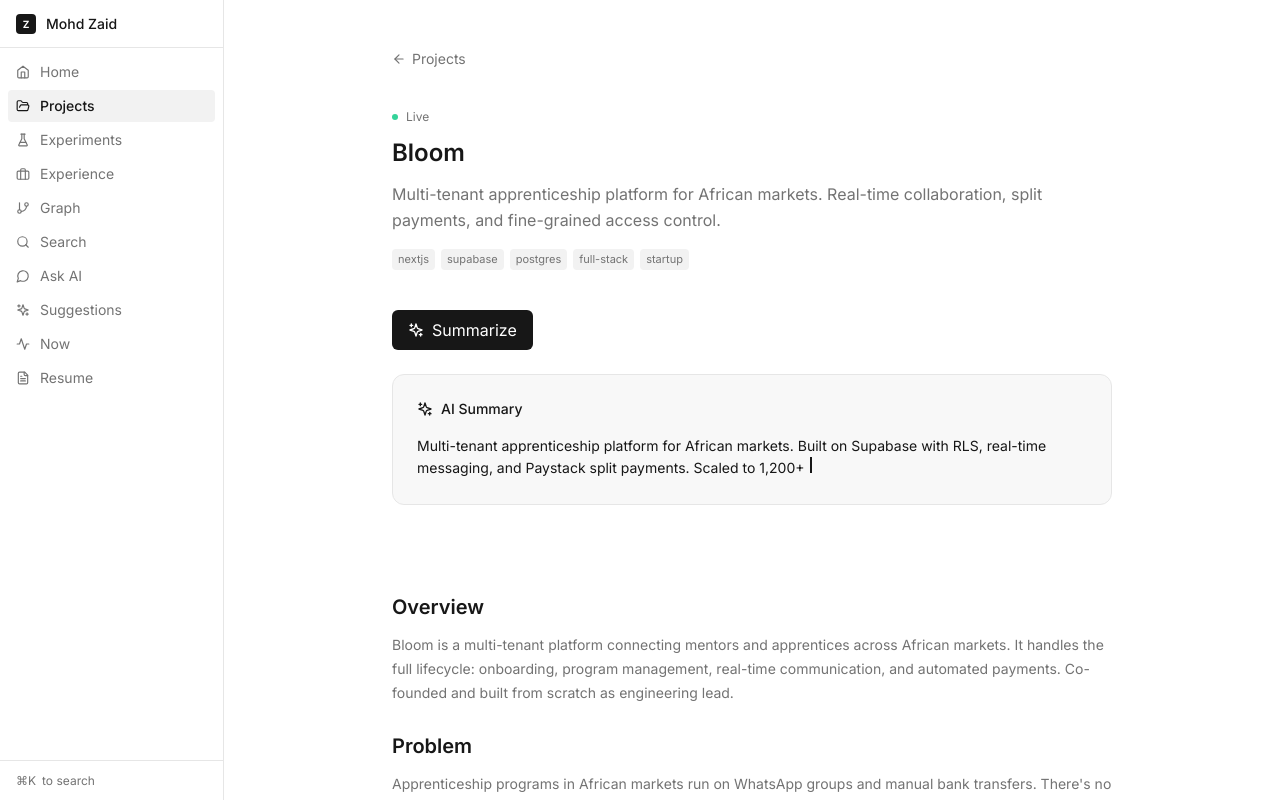
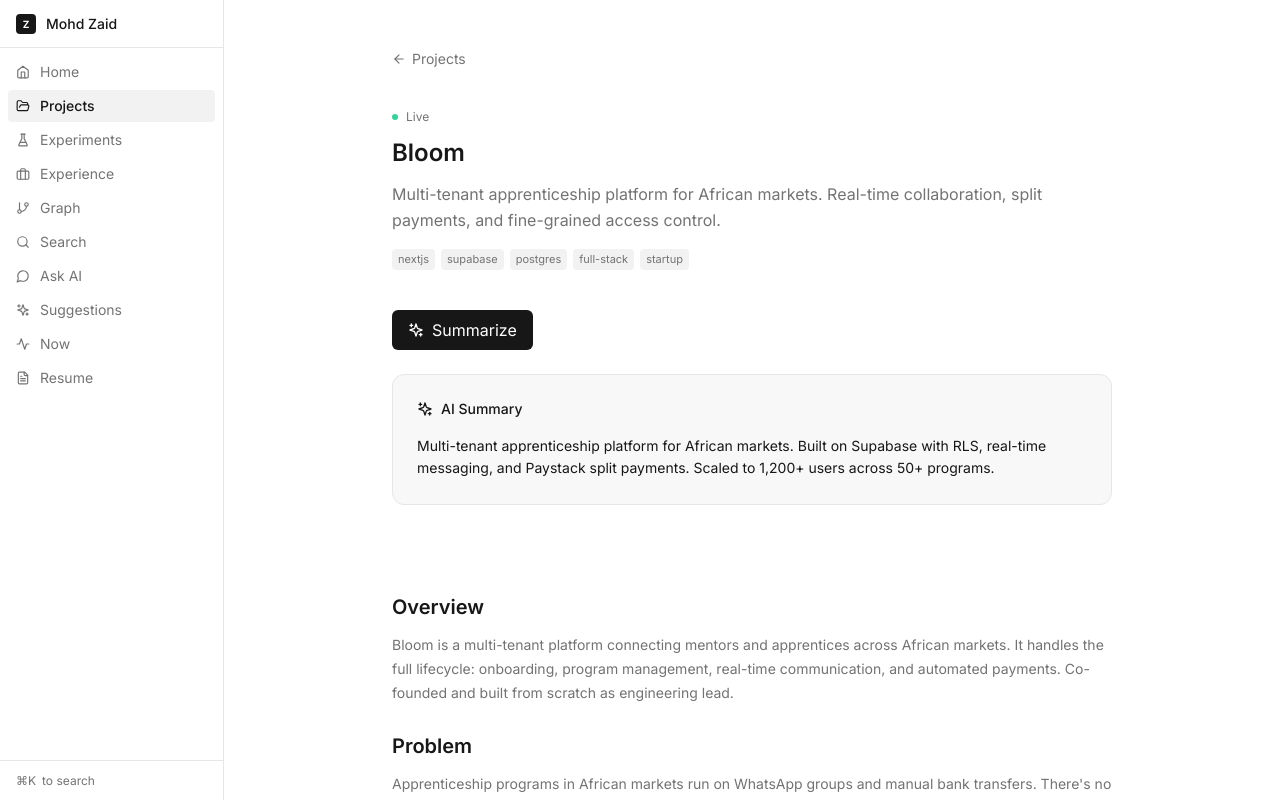
Before and after one commit to Xaid-vfx/portfolio-os, a Next.js app: page /projects/bloom in a window 1280 px wide. Both pictures are taken after a click on the button "Summarize". Built offline with nearby package versions, Linux system fonts and the light colour scheme.

Commit message:
Add markdown support to project summaries, cursor fix already in

```diff
--- a/src/app/projects/[slug]/explain-button.tsx
+++ b/src/app/projects/[slug]/explain-button.tsx
@@ -2,6 +2,7 @@
 
 import { useState } from 'react'
 import { Loader2, Sparkles } from 'lucide-react'
+import ReactMarkdown from 'react-markdown'
 import { StreamingText } from '@/components/streaming-text'
 import projectSummaries from '@/content/project-summaries.json'
 
@@ -59,7 +60,13 @@ export function ExplainButton({ project }: ExplainButtonProps) {
             <Sparkles className="w-4 h-4 text-primary" />
             <span className="text-sm font-medium">AI Summary</span>
           </div>
-          <StreamingText text={result} className="text-sm leading-relaxed" />
+          {isLoading ? (
+            <StreamingText text={result} className="text-sm leading-relaxed" />
+          ) : (
+            <div className="text-sm leading-relaxed">
+              <ReactMarkdown>{result}</ReactMarkdown>
+            </div>
+          )}
         </div>
       )}
     </div>
```
